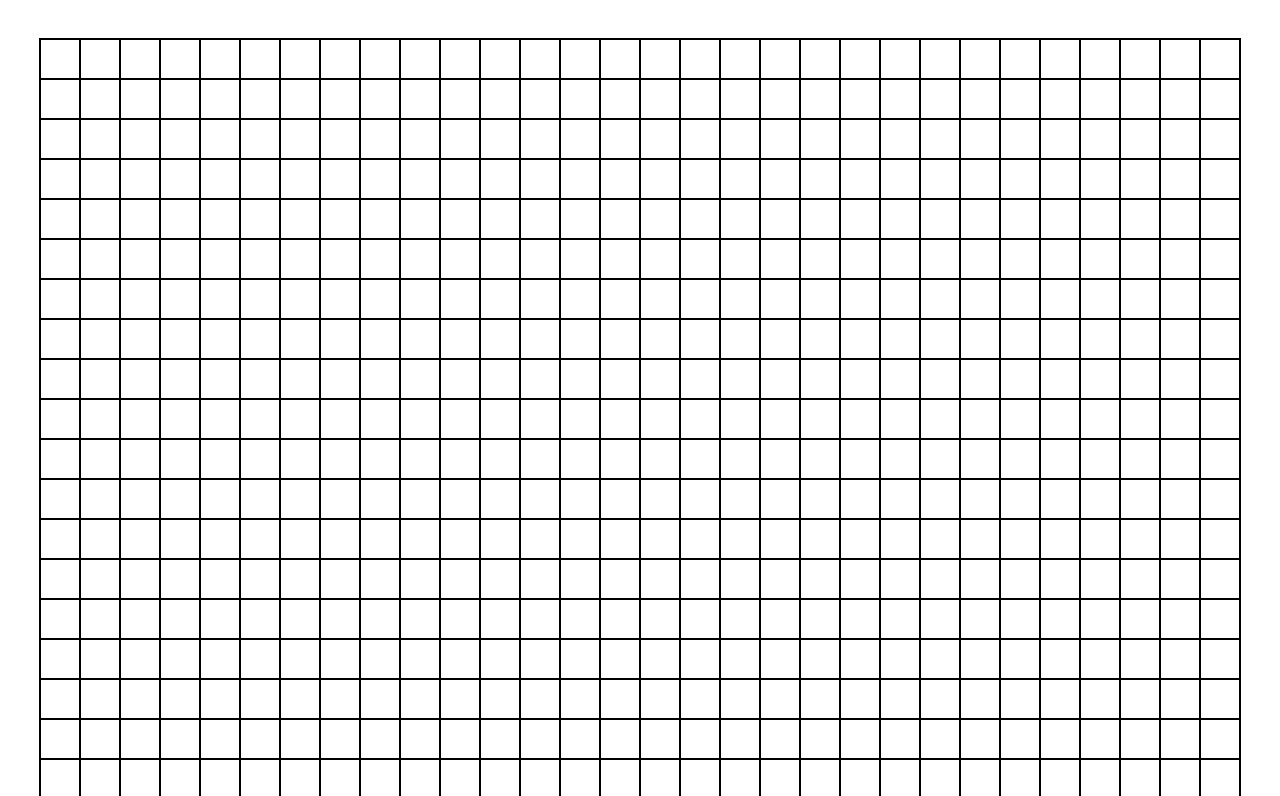
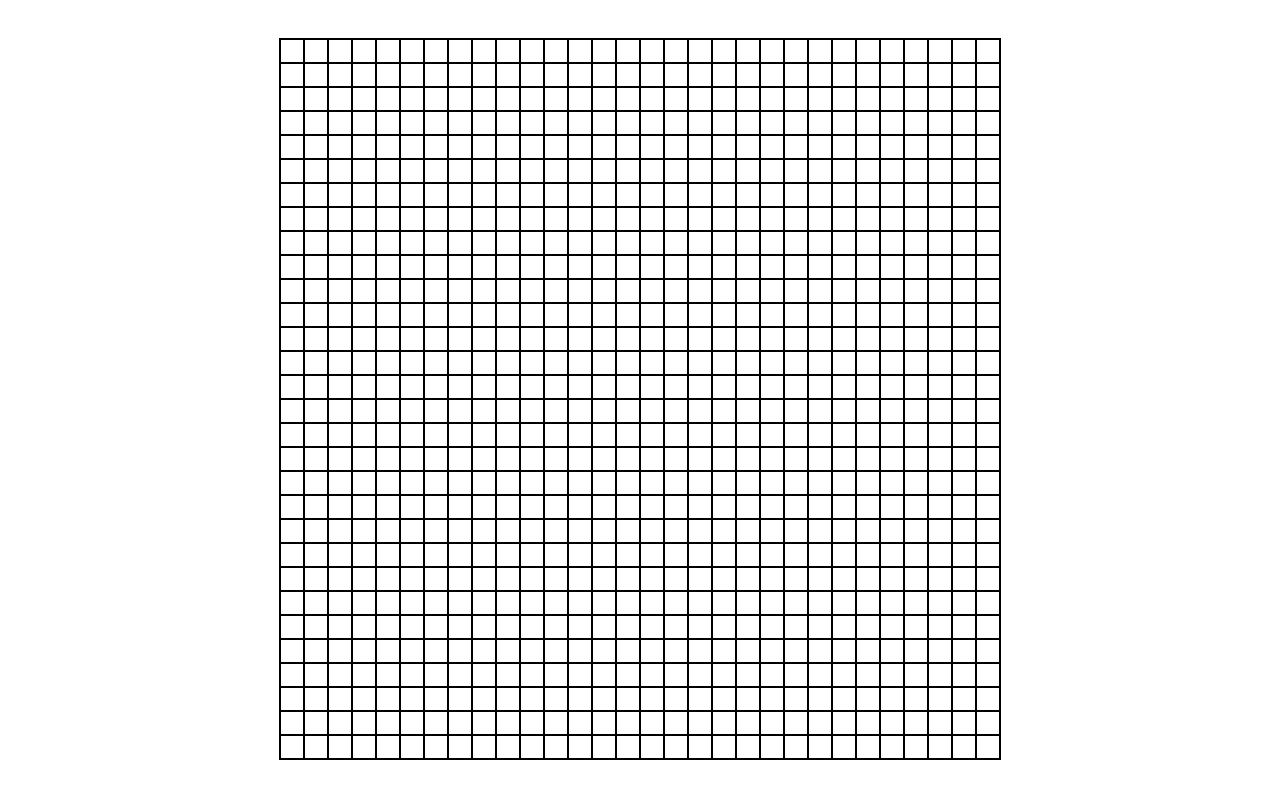
Before and after one commit to msh-dv/Tablero, a plain HTML site: page index.html in a window 1280 px wide. Shown: the top 796 px of the page. Drawn offline with Linux system fonts and the light colour scheme.

Commit message:
Updated style

```diff
--- a/styles.css
+++ b/styles.css
@@ -50,15 +50,15 @@ a:visited:hover {
   border:1px solid var(--bg-color);
   display: grid;
   grid-template-rows:
-  5vh 5vh 5vh 5vh 5vh 5vh 5vh 5vh 5vh 5vh
-  5vh 5vh 5vh 5vh 5vh 5vh 5vh 5vh 5vh 5vh
-  5vh 5vh 5vh 5vh 5vh 5vh 5vh 5vh 5vh 5vh
+  3vh 3vh 3vh 3vh 3vh 3vh 3vh 3vh 3vh 3vh
+  3vh 3vh 3vh 3vh 3vh 3vh 3vh 3vh 3vh 3vh
+  3vh 3vh 3vh 3vh 3vh 3vh 3vh 3vh 3vh 3vh
   ;
 
   grid-template-columns:
-  5vh 5vh 5vh 5vh 5vh 5vh 5vh 5vh 5vh 5vh
-  5vh 5vh 5vh 5vh 5vh 5vh 5vh 5vh 5vh 5vh
-  5vh 5vh 5vh 5vh 5vh 5vh 5vh 5vh 5vh 5vh
+  3vh 3vh 3vh 3vh 3vh 3vh 3vh 3vh 3vh 3vh
+  3vh 3vh 3vh 3vh 3vh 3vh 3vh 3vh 3vh 3vh
+  3vh 3vh 3vh 3vh 3vh 3vh 3vh 3vh 3vh 3vh
   ;
 }
 
```
